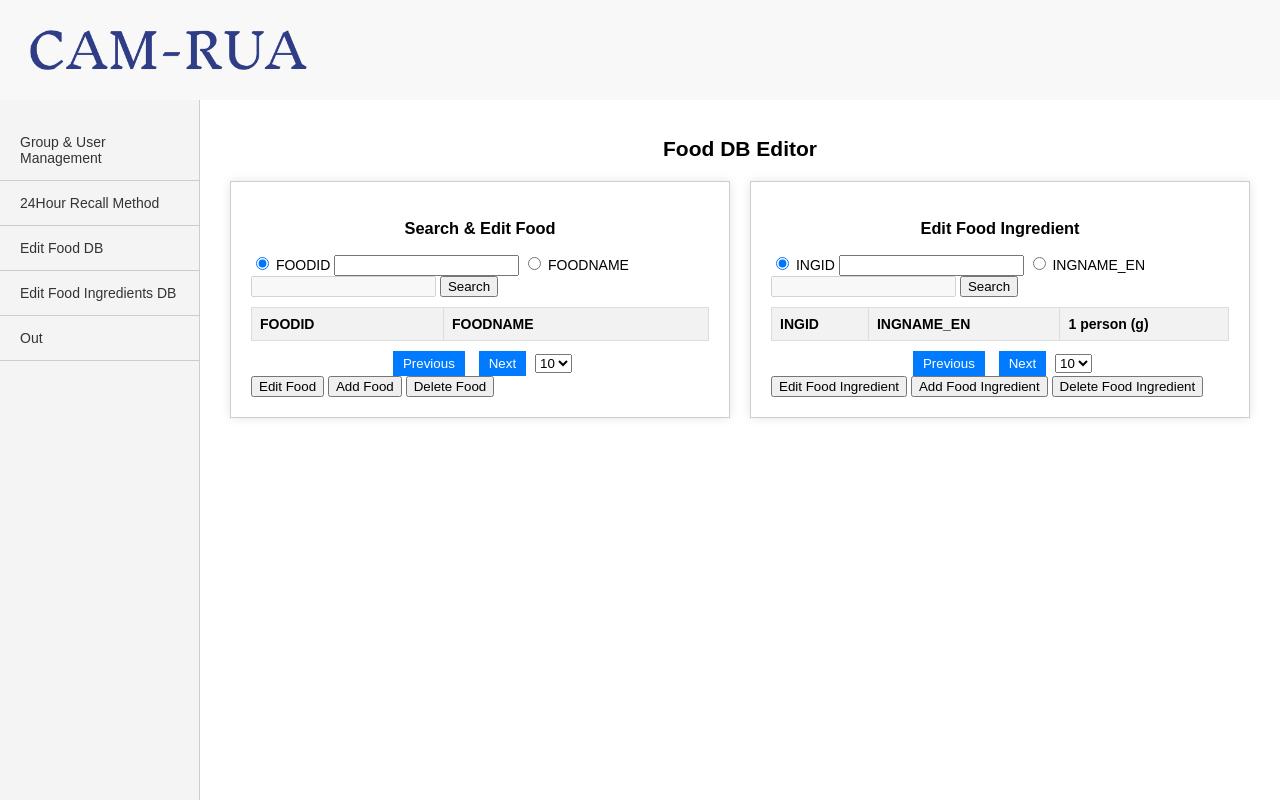
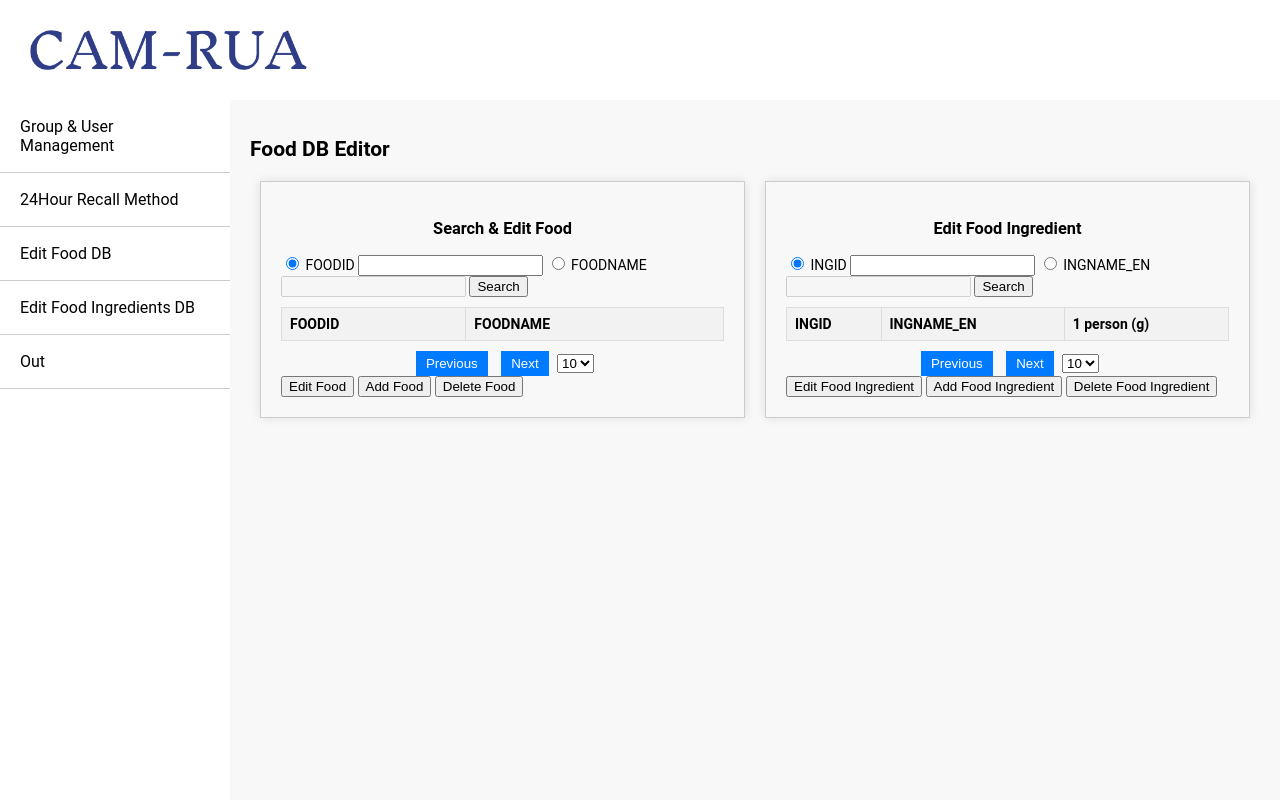
Before and after one commit to Park-HyeonJi/CambodiaNAS, a Flask app: page /db-food in a window 1280 px wide. Run offline with Flask 3, Linux system fonts and the light colour scheme; a user stored in the database is signed in; lists and menus that the app fills with data are empty.

Commit message:
design: 헤더, 네비게이션 바 색상 및 크기 수정

```diff
--- a/static/db_food.css
+++ b/static/db_food.css
@@ -1,12 +1,3 @@
-/* Basic styling */
-body {
-    font-family: Arial, sans-serif;
-}
-
-h2 {
-    text-align: center;
-}
-
 .form-group {
     margin: 10px 0;
 }
--- a/static/style.css
+++ b/static/style.css
@@ -27,7 +27,6 @@ header {
     display: flex;
     align-items: center;
     padding: 10px;
-    background-color: #f8f8f8;
 }
 
 header .CAM-RUA {
@@ -35,19 +34,17 @@ header .CAM-RUA {
     padding: 20px;
 }
 
-
 .container {
     display: flex;
     flex: 1;
-    width: 100%
+    width: 100%;
+    background-color: #f8f8f8;
 }
 
 .navBar {
-    width: 200px;
-    background-color: #f4f4f4;
-    padding-top: 20px;
+    width: 230px;
+    background-color: white;
     box-sizing: border-box;
-    border-right: 1px solid #ccc;
 }
 
 .navBar ul {
@@ -56,17 +53,14 @@ header .CAM-RUA {
     margin: 0;
 }
 
-.navBar ul li {
-    margin: 0;
-}
-
 .navBar ul li a {
     display: block;
-    padding: 14px 20px;
+    padding: 17px 20px;
     text-decoration: none;
-    color: #333;
+    color: black;
     border-bottom: 1px solid #ccc;
     transition: background 0.3s;
+    font-size: 16px;
 }
 
 .navBar ul li a:hover {
@@ -167,7 +161,6 @@ footer {
     transform: translate(-50%, -50%); /* 버튼을 정확한 교차점에 위치시키기 위해 중앙 이동 */
 }
 
-
 .start-button img {
     width: 100px; /* 버튼의 크기를 설정하세요 */
     height: auto; /* 비율을 유지하면서 크기 조정 */
```
Also changed, not shown: static/db_nutri.css (+0 -8 lines).
